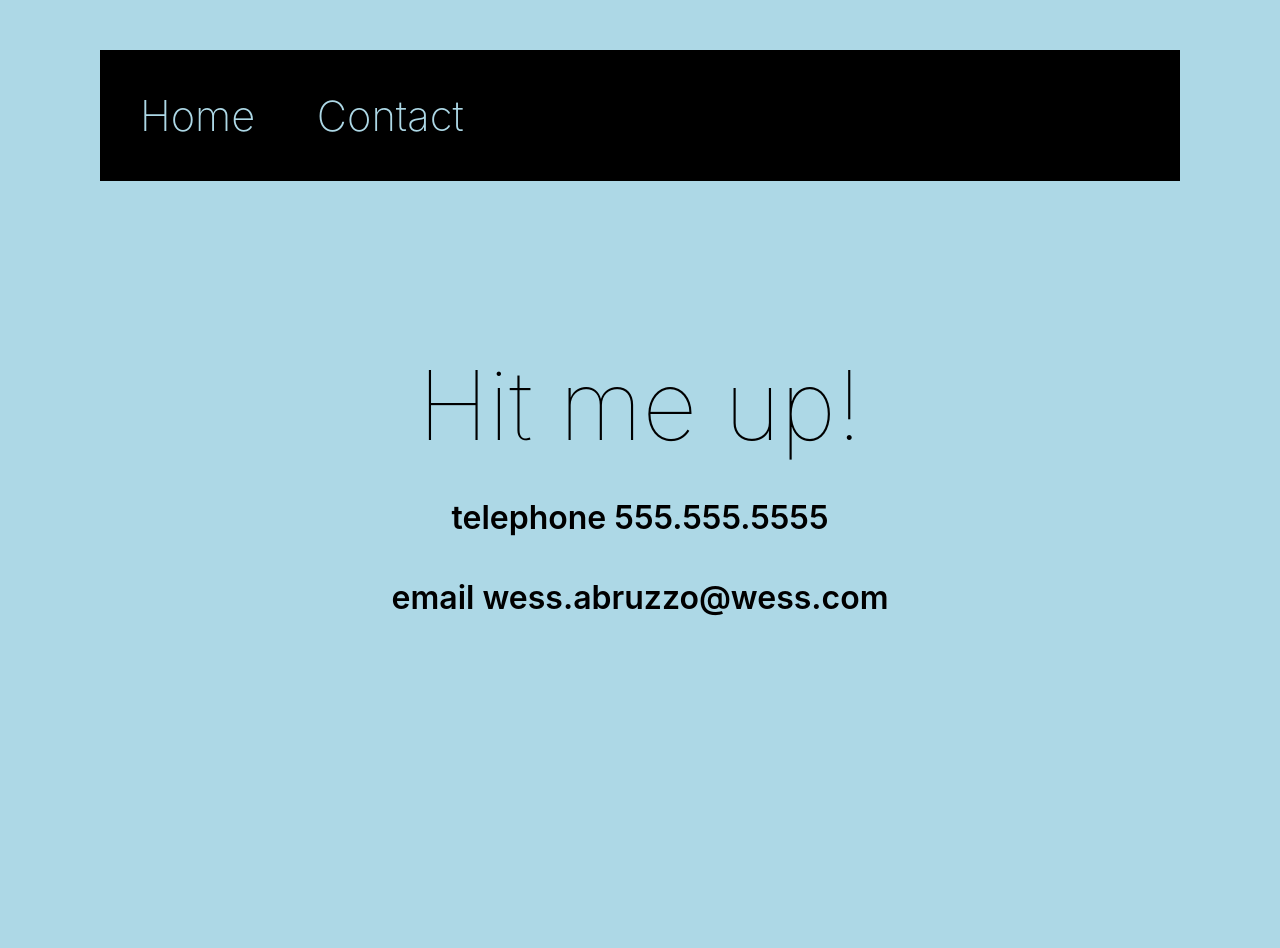
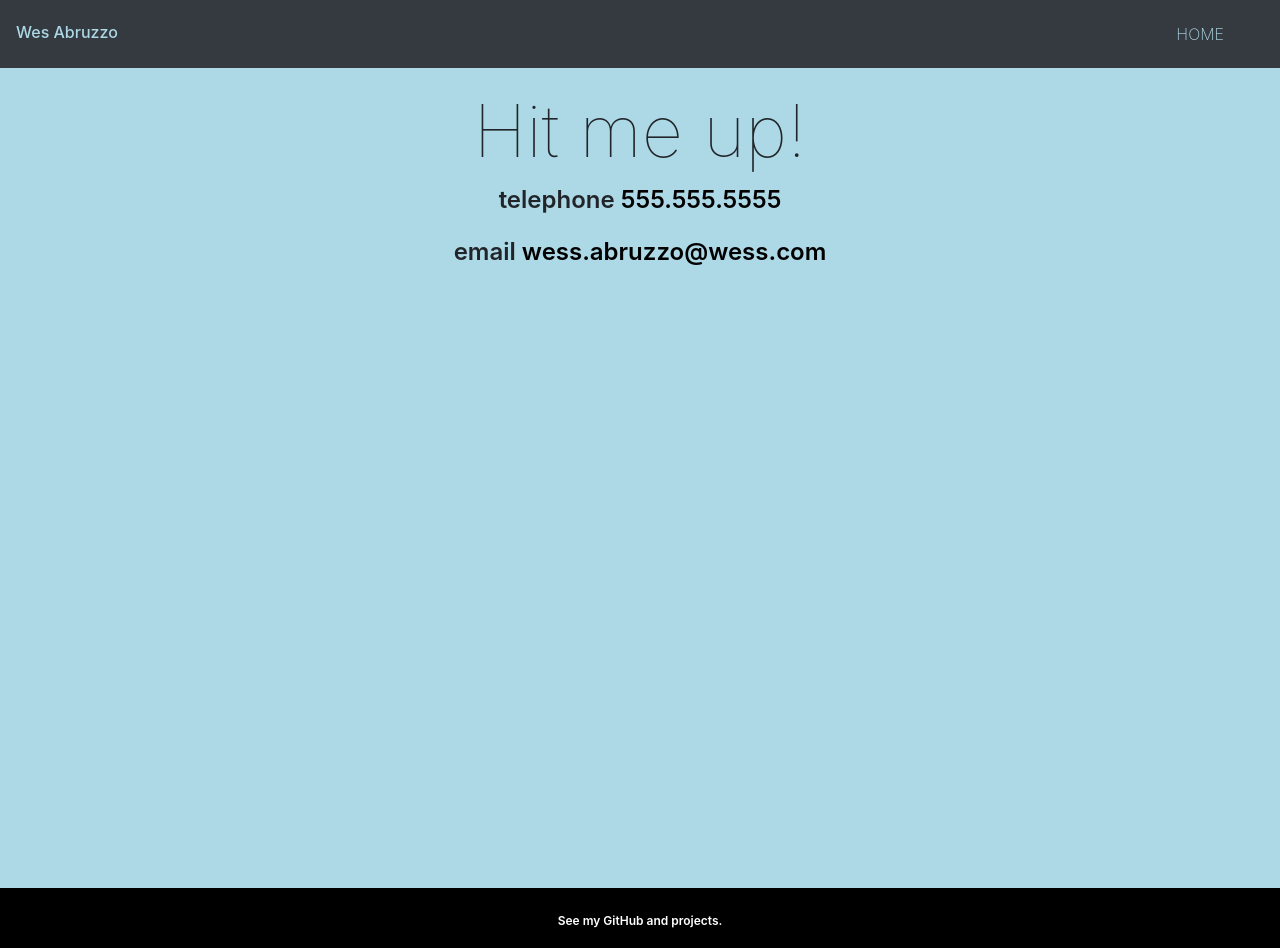
Before and after one commit to Trevorton27/wessPersonalSite, a plain HTML site: page contact.html in a window 1280 px wide. Before the commit the page ends 800 px from the top, so only its background shows below. Drawn offline with nearby package versions, Linux system fonts and the light colour scheme.

Commit message:
mobile view test

```diff
--- a/contact.html
+++ b/contact.html
@@ -3,22 +3,45 @@
 <head>
     <meta charset="UTF-8">
     <meta name="viewport" content="width=device-width, initial-scale=1.0">
-    <link href="styles.css" rel="stylesheet">
-    <title>Document</title>
+    <link rel="stylesheet" href="https://cdn.jsdelivr.net/npm/bootstrap@4.5.3/dist/css/bootstrap.min.css" integrity="sha384-TX8t27EcRE3e/ihU7zmQxVncDAy5uIKz4rEkgIXeMed4M0jlfIDPvg6uqKI2xXr2" crossorigin="anonymous">
+    <link rel="stylesheet" type="text/css" href="styles.css">
+    <script src="https://code.jquery.com/jquery-3.5.1.slim.min.js" integrity="sha384-DfXdz2htPH0lsSSs5nCTpuj/zy4C+OGpamoFVy38MVBnE+IbbVYUew+OrCXaRkfj" crossorigin="anonymous"></script>
+    <script src="https://cdn.jsdelivr.net/npm/bootstrap@4.5.3/dist/js/bootstrap.bundle.min.js" integrity="sha384-ho+j7jyWK8fNQe+A12Hb8AhRq26LrZ/JpcUGGOn+Y7RsweNrtN/tE3MoK7ZeZDyx" crossorigin="anonymous"></script>
+
+    <title>Wess Abruzzo</title>
 </head>
     <body>
+
         <header>
-            <nav>
-                <ul>
-                    <li><a href= "index.html">Home</a></li>
-                    <li><a id="navspace" href= "contact.html">Contact</a></li>
-                </ul>
-            </nav>
+            <nav class="navbar navbar-expand-md navbar-dark bg-dark">
+
+                <h4> <a href="index.html">Wes Abruzzo</a>
+                    </h4>
+                <button class="navbar-toggler" type="button" data-toggle="collapse" data-target="#navbarNav" aria-controls="navbarNav" aria-expanded="false" aria-label="Toggle navigation">
+
+                  <span class="navbar-toggler-icon"></span>
+                </button>
+
+                <div class="collapse navbar-collapse " id="navbarNav">
+                  <ul class="navbar-nav ml-auto mt-2 mt-lg-0">
+                    <li class="nav-item">
+                      <a class="nav-link" href="index.html">HOME</a>
+                    </li>
+                  </ul>
+                </div>
+              </nav>
+
         </header>
-        <main>
-            <h1 id= "contactH1">Hit me up!</h1>
-            <p>telephone 555.555.5555</p>
-            <p>email wess.abruzzo@wess.com</p>
+        <main id= "contactH1">
+            <h1 >Hit me up!</h1>
+            <div id="contactInfo">
+                <p>telephone <a href="tel:5555555555">555.555.5555</a> </p>
+                <p>email <a href="mailto:wess.abruzzo@wess.com">wess.abruzzo@wess.com</a> </p>
+            </div>
+
         </main>
+        <footer  id="footer">
+            <p id="footerText"><a href="#">See my GitHub and projects.</a></p>
+        </footer>
 </body>
 </html>
--- a/styles.CSS
+++ b/styles.CSS
@@ -1,9 +1,14 @@
+html,
+body {
+  height: 100%;
+}
+
 body {
   background: lightblue;
   text-align: center;
-    margin:50px 100px;
-    font-family: -apple-system, BlinkMacSystemFont, 'Segoe UI', Roboto, Oxygen, Ubuntu, Cantarell, 'Open Sans', 'Helvetica Neue', sans-serif;
-    font-size: 2em;
+  font-family: -apple-system, BlinkMacSystemFont, 'Segoe UI', Roboto, Oxygen,
+    Ubuntu, Cantarell, 'Open Sans', 'Helvetica Neue', sans-serif;
+  font-size: 1.5em;
   font-weight: 600;
   line-height: 1.5em;
 }
@@ -11,12 +16,11 @@ header {
   background: black;
   color: white;
   width: 100%;
-    text-align: left;
-    font-family: -apple-system, BlinkMacSystemFont, 'Segoe UI', Roboto, Oxygen, Ubuntu, Cantarell, 'Open Sans', 'Helvetica Neue', sans-serif;
+  font-family: -apple-system, BlinkMacSystemFont, 'Segoe UI', Roboto, Oxygen,
+    Ubuntu, Cantarell, 'Open Sans', 'Helvetica Neue', sans-serif;
   font-size: 1.3em;
   font-weight: 200;
   list-style: none;
-    display: inline-block;
 }
 li {
   display: inline-block;
@@ -24,25 +28,76 @@ li {
 #navspace {
   padding-left: 50px;
 }
+
+.navbar-nav {
+  margin-right: 2rem;
+}
 nav a {
   color: lightblue;
   text-decoration: none;
+  font-size: 1rem;
 }
 nav a:hover {
-    color:rgb(250, 141, 141);
+  color: rgb(250, 141, 141);
   font-style: italic;
 }
-img {
-    width: 300px;
+.nav-link {
+  color: lightblue !important;
+  text-decoration: none;
+  font-size: 1rem;
+}
+
+.nav-link:hover {
+  color: rgb(250, 141, 141) !important;
+  font-style: italic;
+}
+#profilePic {
+  width: 25rem;
   border-radius: 50%;
-    padding: 130px;
+  padding: 100px;
+  margin-bottom: -50px;
 }
 h1 {
   font-size: 3em;
   font-weight: 100;
-    margin-top: -40px;
+  margin-top: -80px;
+}
+.container {
+  margin-bottom: 80px;
 }
 /* Contact page stlyes */
 #contactH1 {
-    margin-top: 200px;
+  height: 100%;
+  margin-top: 100px;
 }
+
+#contactInfo {
+  margin-left: 10%;
+  margin-right: 10%;
+}
+#contactInfo > p > a {
+  color: #000;
+}
+
+#footer {
+  background-color: #000;
+  color: #fff;
+  text-align: center;
+  font-size: 12px;
+  clear: both;
+  bottom: 0;
+  left: 0;
+  right: 0;
+  width: 100%;
+  margin-bottom: 0px;
+  height: 60px;
+}
+
+#footerText {
+  padding-top: 15px;
+  color: #fff;
+}
+
+#footerText > a {
+  color: #fff;
+}
```
Also changed, not shown: index.html (+31 -7 lines). Lines whose indentation alone changed are shown as unchanged.
